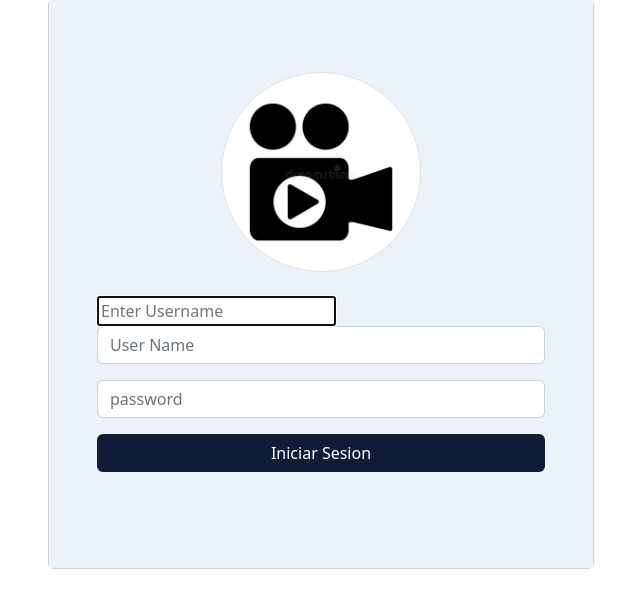
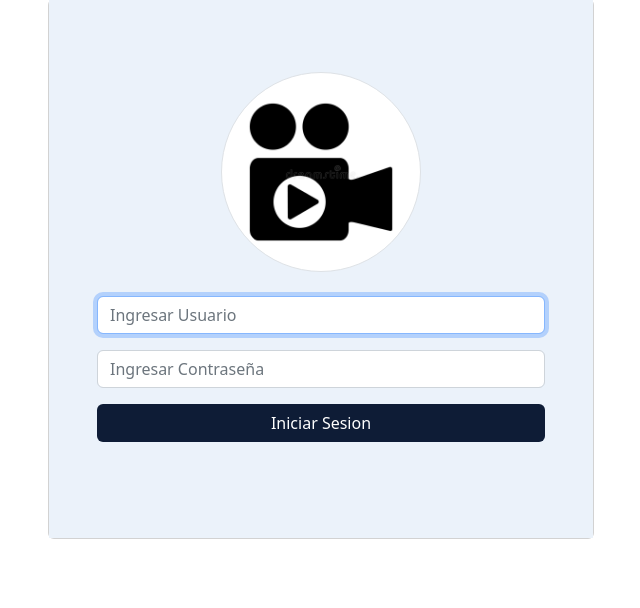
Before and after one commit to anyelser1213/visualizador_de_videos, a Django app: page /login/ in a window 1280 px wide. Shown: the part 49-657 px from the top of the page, without its empty margins (319-959 px from the left). Run offline with Django 4.2, Linux system fonts and the light colour scheme.

Commit message:
terminamos el login

```diff
--- a/src/form.py
+++ b/src/form.py
@@ -22,8 +22,8 @@ class loginForm(AuthenticationForm):
 
         #self.fields['descripcion'].widget.attrs.update({'placeholder': 'Descripción','autofocus': 'true','class': 'descripcion form-control' })
         self.fields['username'].error_messages = {'required': 'Esto es grave aqui!'}
-        self.fields['username'].widget.attrs.update({'class': ' browser-default','placeholder':'Enter Username','name':'user' })
-        self.fields['password'].widget.attrs.update({'class': ' browser-default','placeholder':'Enter Password' })
+        self.fields['username'].widget.attrs.update({'class': 'form-control','placeholder':'Ingresar Usuario' })
+        self.fields['password'].widget.attrs.update({'class': 'form-control','placeholder':'Ingresar Contraseña' })
 
     class Meta:
         labels = {
@@ -36,6 +36,25 @@ class loginForm(AuthenticationForm):
             'username': {
                 'max_length': ("This writer's name is too long."),
             },
+        }
+        widgets = {
+            #"creado_por": forms.Select(attrs={'class': 'form-control' }),
+            #"username": forms.TextInput(attrs={'class': 'form-control ', 'placeholder':'Enter username' }),
+            #"nombres": forms.TextInput(attrs={'class': 'form-control ', 'placeholder':'Enter name' }),
+            #"email": forms.EmailInput(attrs={'class': 'browser-default' , 'placeholder':'Enter email'}),
+            #"apellidos": forms.TextInput(attrs={'class': 'browser-default ', 'placeholder':'Enter full name' }),
+            #"cedula": forms.NumberInput(attrs={'class': 'form-control ', 'placeholder':'Enter DNI' }),
+            #"compañia": forms.Select(attrs={'class': 'form-control' }),
+            #"rol": forms.Select(attrs={'class': 'form-control' }),
+            #"direccion": forms.TextInput(attrs={'class': 'form-control ', 'placeholder':'Enter Address' }),
+            #"telefono": forms.TextInput(attrs={'class': 'form-control ', 'placeholder':'Enter telephone' }),
+            #"imagen": forms.FileInput(attrs={'class': 'form-control' }),
+            #"password1": forms.PasswordInput(attrs={'class': 'form-control' }),
+            #'password1': forms.CharField(widget=forms.PasswordInput(attrs={'class': 'form-control', 'placeholder': 'Password'})),
+            #"password2": forms.PasswordInput(attrs={'class': 'form-control' }),
+            #"nombres": forms.TextInput(attrs={'class': 'form-control ', 'placeholder':'Enter name' }),
+
+
         }
 
         #self.fields['fotografia'].widget.attrs.update({'class': 'dropify form-control' })
--- a/src/templates/src/login.html
+++ b/src/templates/src/login.html
@@ -42,11 +42,9 @@
 
             <div class="mb-3">
                 {{form.username}}
-              <input type="text" class="form-control" id="Username" aria-describedby="emailHelp"
-                placeholder="User Name">
             </div>
             <div class="mb-3">
-              <input type="password" class="form-control" id="password" placeholder="password">
+                {{form.password}}
             </div>
             <div class="text-center"><button type="submit" class="btn btn-color px-5 mb-5 w-100">Iniciar Sesion</button></div>
 
--- a/src/views.py
+++ b/src/views.py
@@ -33,8 +33,8 @@ class Login(LoginView):
 
     def get_context_data(self, **kwargs):
         context = super().get_context_data(**kwargs)
-        print("Metodo:",self.request.method)
-        print(self.form_class())
+        #print("Metodo:",self.request.method)
+        #print(self.form_class())
         #context['titulo'] = "Vouchly"
         context['formRegistro'] = UsuariosForm(self.request.POST or None)
         return context
```
Also changed, not shown: db.sqlite3.
